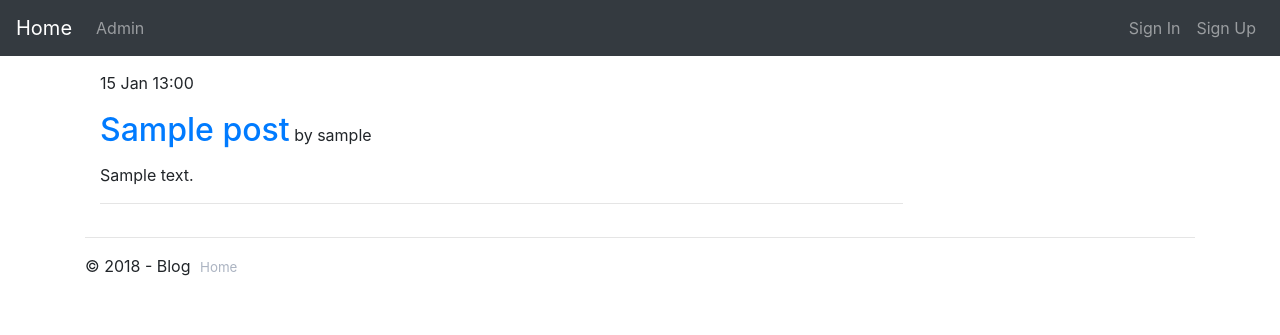
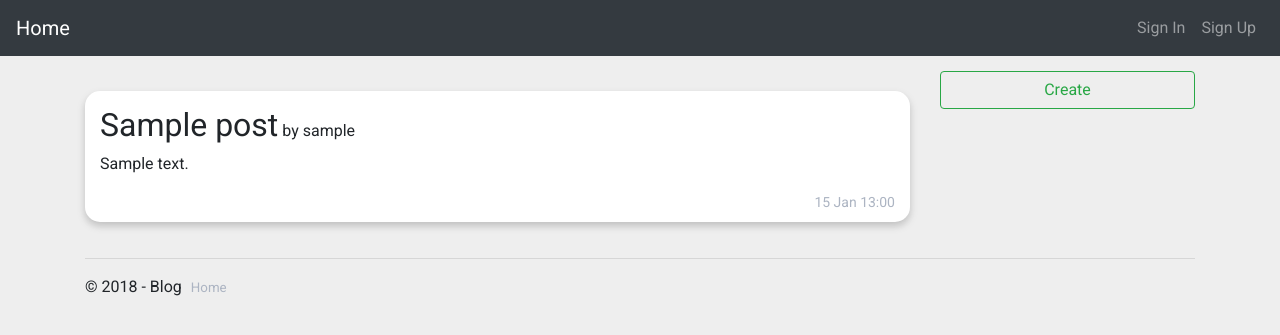
Before and after one commit to IAmVisco/django-blog, a Django app: page / in a window 1280 px wide. Shown: the top 335 px of the page. Run offline with Django 3.2, Linux system fonts and the light colour scheme; tables that the repository leaves empty hold one stand-in row (values such as "Sample post"); some libraries are stand-ins or nearby versions.

Commit message:
Change layout on some pages

```diff
--- a/src/blog/templates/blog/post_detail.html
+++ b/src/blog/templates/blog/post_detail.html
@@ -1,6 +1,6 @@
 {% extends "base.html" %}
 {% block content %}
-    <p>{{ post.datetime }}</p>
+    <p>{{ post.datetime|date:'d N Y H:i' }}</p>
     <h2>{{ post.title }}</h2>
     <p>{{ post.content }}</p>
 {% endblock content %}
--- a/src/blog/templates/blog/post_form.html
+++ b/src/blog/templates/blog/post_form.html
@@ -8,6 +8,6 @@
         <label for="id_content">Content:</label>
         <textarea name="content" required id="id_content" cols="40" rows="10" class="form-control"></textarea>
         <input type="hidden" value="{{ request.user.id }}" name="author">
-        <input type="submit" class="btn btn-primary" value="Save">
+        <input type="submit" class="btn btn-primary" value="Save" style="margin-top: 15px">
     </form>
 {% endblock content %}
--- a/src/blog/templates/blog/post_list.html
+++ b/src/blog/templates/blog/post_list.html
@@ -1,12 +1,20 @@
 {% extends "base.html" %}
+
 {% block content %}
     {% for post in object_list %}
-        <p>{{ post.datetime|date:'d M H:i' }}</p>
-        <h2 style="display: inline-block"><a href=" {{ post.get_absolute_url }} ">{{ post.title }}</a></h2>
-        <p style="display: inline-block"> by {{ post.author }}</p>
-        <p>{{ post.content }}</p>
-        <hr>
+        <a href="{{ post.get_absolute_url }}" class="post-link">
+            <div class="post">
+                <h2 style="display: inline-block">{{ post.title }}</h2>
+                <span style="display: inline-block"> by {{ post.author }}</span>
+                <p>{{ post.content }}</p>
+                <span class="post-date">{{ post.datetime|date:'d M H:i' }}</span>
+            </div>
+        </a>
         {% empty %}
             <p>No posts</p>
     {% endfor %}
 {% endblock content %}
+
+{% block sidebar %}
+    <a href="{% url 'blog:blog-create' %}" class="btn btn-outline-success" style="width: 100%">Create</a>
+{% endblock sidebar %}
--- a/src/blog/views.py
+++ b/src/blog/views.py
@@ -2,7 +2,6 @@ from django.shortcuts import render, get_list_or_404
 from django.views.generic import ListView, DetailView, CreateView, UpdateView
 from .models import Post
 from .forms import PostForm
-from datetime import datetime
 
 
 class PostListView(ListView):
--- a/src/static/styles.css
+++ b/src/static/styles.css
@@ -1,3 +1,8 @@
+body {
+    font-family: 'Roboto', sans-serif;
+    background-color: #eee;
+}
+
 .container {
     padding: 15px;
 }
@@ -11,3 +16,42 @@ footer > a {
 footer > p {
     display: inline-block;
 }
+
+.post {
+    background-color: #fff;
+    border-radius: 15px;
+    padding: 15px;
+    padding-bottom: 30px;
+    margin: 20px 0px;
+    box-shadow: 0px 4px 6px rgba(0,0,0,0.05), 0px 4px 9px rgba(0,0,0,0.15);
+    transition: all .1s ease-in-out;
+}
+
+.post > p {
+    overflow: hidden;
+    text-overflow: ellipsis;
+    display: -webkit-box;
+    -webkit-box-orient: vertical;
+    -webkit-line-clamp: 3;
+}
+
+.post:hover {
+    background-color: #eee;
+}
+
+.post-date {
+    color: #acb4c2;
+    font-size: 0.875rem;
+    float: right;
+    margin-bottom: 10px;
+}
+
+.post-link {
+    color: inherit;
+    text-decoration: none;
+}
+
+.post-link:hover {
+    color: inherit;
+    text-decoration: none;
+}
--- a/src/templates/base.html
+++ b/src/templates/base.html
@@ -5,16 +5,23 @@
     <title>Blog</title>
     <link rel="stylesheet" href="https://stackpath.bootstrapcdn.com/bootstrap/4.1.3/css/bootstrap.min.css" integrity="sha384-MCw98/SFnGE8fJT3GXwEOngsV7Zt27NXFoaoApmYm81iuXoPkFOJwJ8ERdknLPMO" crossorigin="anonymous">
     {% load static %}
+    <link href="https://fonts.googleapis.com/css?family=Roboto" rel="stylesheet">
     <link rel="stylesheet" href="{% static "styles.css" %}">
 </head>
 <body>
     {% include "navbar.html" %}
     <div class="container">
-        <div class="col-lg-9">
-            {% block content %}
-            {% endblock content %}
-        </div>
-        <div class="col-lg-3">
+        <div class="row">
+
+            <div class="col-lg-9">
+                {% block content %}
+                {% endblock content %}
+            </div>
+            <div class="col-lg-3">
+                {% block sidebar %}
+
+                {% endblock sidebar %}
+            </div>
 
         </div>
         <hr>
@@ -25,7 +32,7 @@
     </div>
 
     {# scripts #}
-    <script src="https://code.jquery.com/jquery-3.3.1.slim.min.js" integrity="sha384-q8i/X+965DzO0rT7abK41JStQIAqVgRVzpbzo5smXKp4YfRvH+8abtTE1Pi6jizo" crossorigin="anonymous"></script>
+    <script src="https://code.jquery.com/jquery-3.3.1.min.js"></script>
     <script src="https://cdnjs.cloudflare.com/ajax/libs/popper.js/1.14.3/umd/popper.min.js" integrity="sha384-ZMP7rVo3mIykV+2+9J3UJ46jBk0WLaUAdn689aCwoqbBJiSnjAK/l8WvCWPIPm49" crossorigin="anonymous"></script>
     <script src="https://stackpath.bootstrapcdn.com/bootstrap/4.1.3/js/bootstrap.min.js" integrity="sha384-ChfqqxuZUCnJSK3+MXmPNIyE6ZbWh2IMqE241rYiqJxyMiZ6OW/JmZQ5stwEULTy" crossorigin="anonymous"></script>
 </body>
--- a/src/templates/navbar.html
+++ b/src/templates/navbar.html
@@ -6,9 +6,11 @@
 
     <div class="collapse navbar-collapse" id="navbarSupportedContent">
         <ul class="navbar-nav mr-auto">
-            <li class="nav-item">
-                <a class="nav-link" href="/admin">Admin</a>
-            </li>
+            {% if user.is_staff %}
+                <li class="nav-item">
+                    <a class="nav-link" href="/admin">Admin</a>
+                </li>
+            {% endif %}
         </ul>
         {% include "account.html" %}
     </div>
```
Also changed, not shown: src/blog/templates/blog/home.html (deleted, +0 -9 lines), src/templates/registration/login.html (+25 -29 lines).
